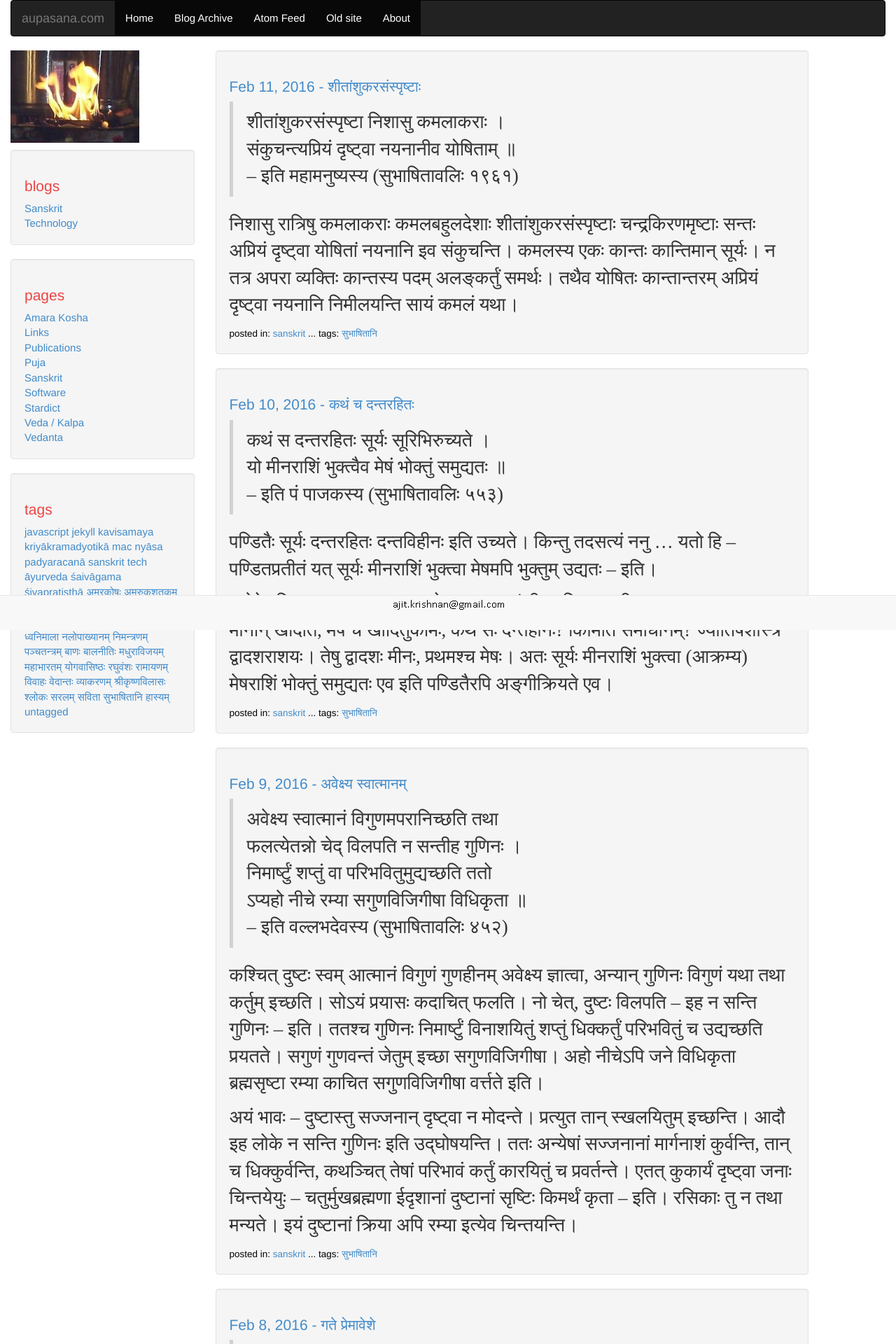
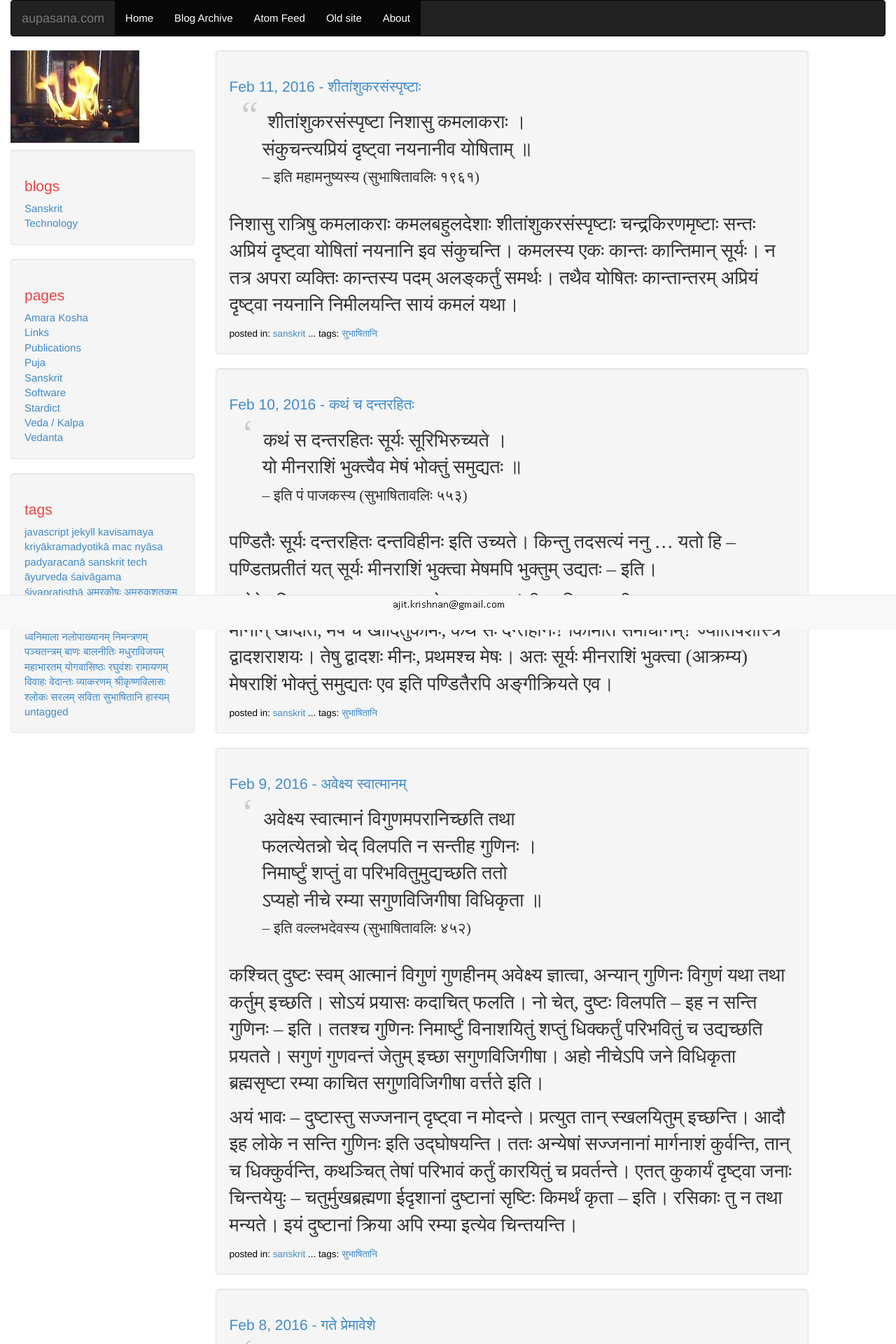
Before and after one commit to aupasana/aupasana.github.io, a Jekyll site: the page built from blogs/sanskrit.html, in a window 1280 px wide. Shown: the top 1920 px of the page at 70% size. Built offline with Jekyll 4.4.1, drawn with Linux system fonts in a browser that asks for light colours.

Commit message:
theme.css: update cite and blockquote styles

```diff
--- a/css/theme.css
+++ b/css/theme.css
@@ -75,6 +75,40 @@ body {
     color: black;
     font-size:0.9em;
 }
+
+blockquote {
+  border: 0;
+  margin-left: 1em;
+  /*padding-left: 2.0em*/
+}
+
+blockquote>p:before {
+  color: #ccc;
+  content: open-quote;
+  font-size: 2em;
+  line-height: 0em;
+  margin-left: -0.55em;
+  margin-right: 0.25em;
+  vertical-align: 0.0em;
+  left-align: -1em;
+  text-indent: 5em;
+}
+
+/*blockquote>p>cite:before {
+  color: #ccc;
+  content: close-quote;
+  font-size: 2em;
+  line-height: 0em;
+  margin-right: 0.25em;
+  vertical-align: 0.0em;
+  left-align: -1em;
+  text-indent: 5em;
+}*/
+
+cite {
+    font-size:.8em;
+}
+
 
 .float-right {
     float: right;
```
